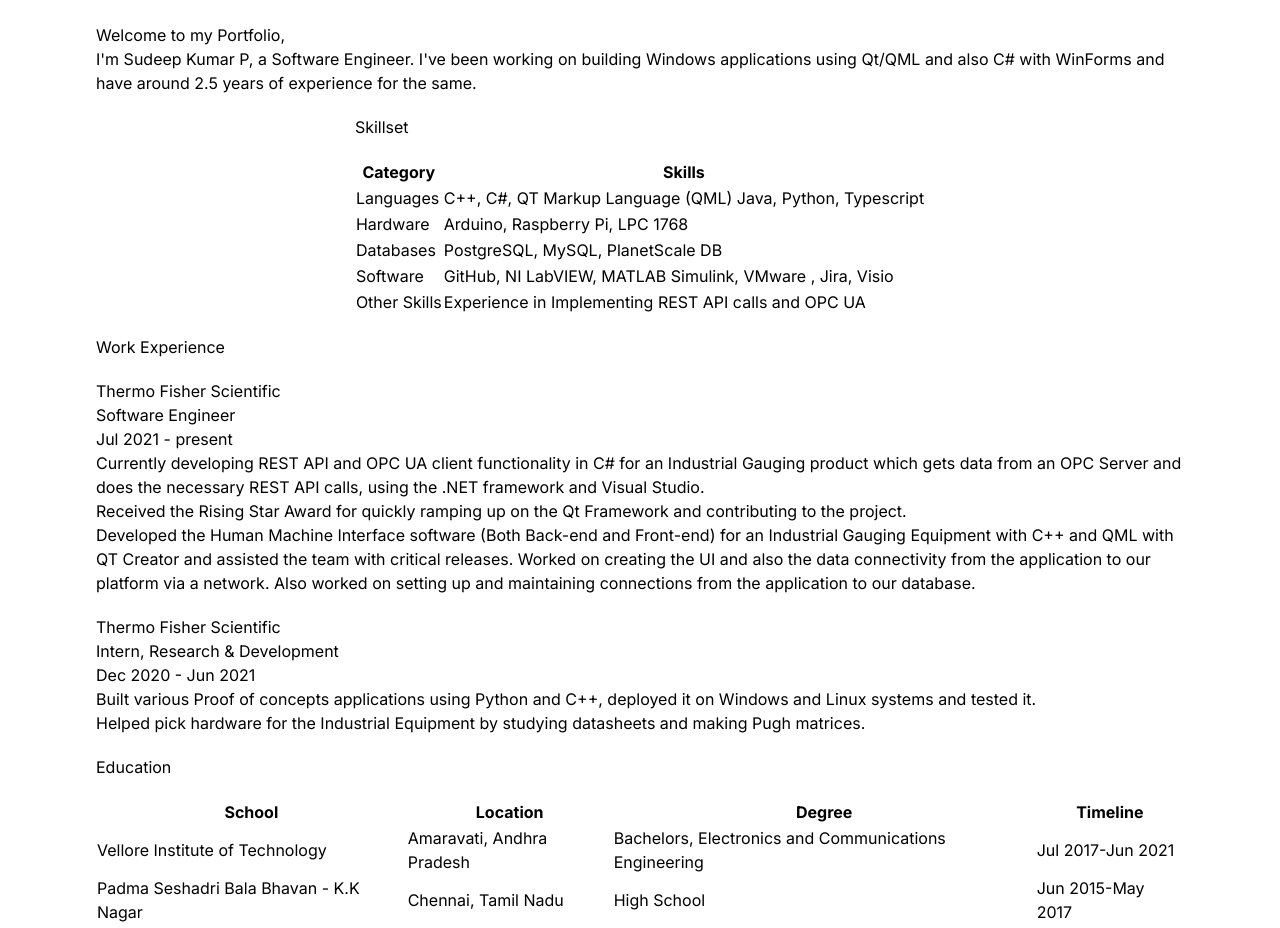
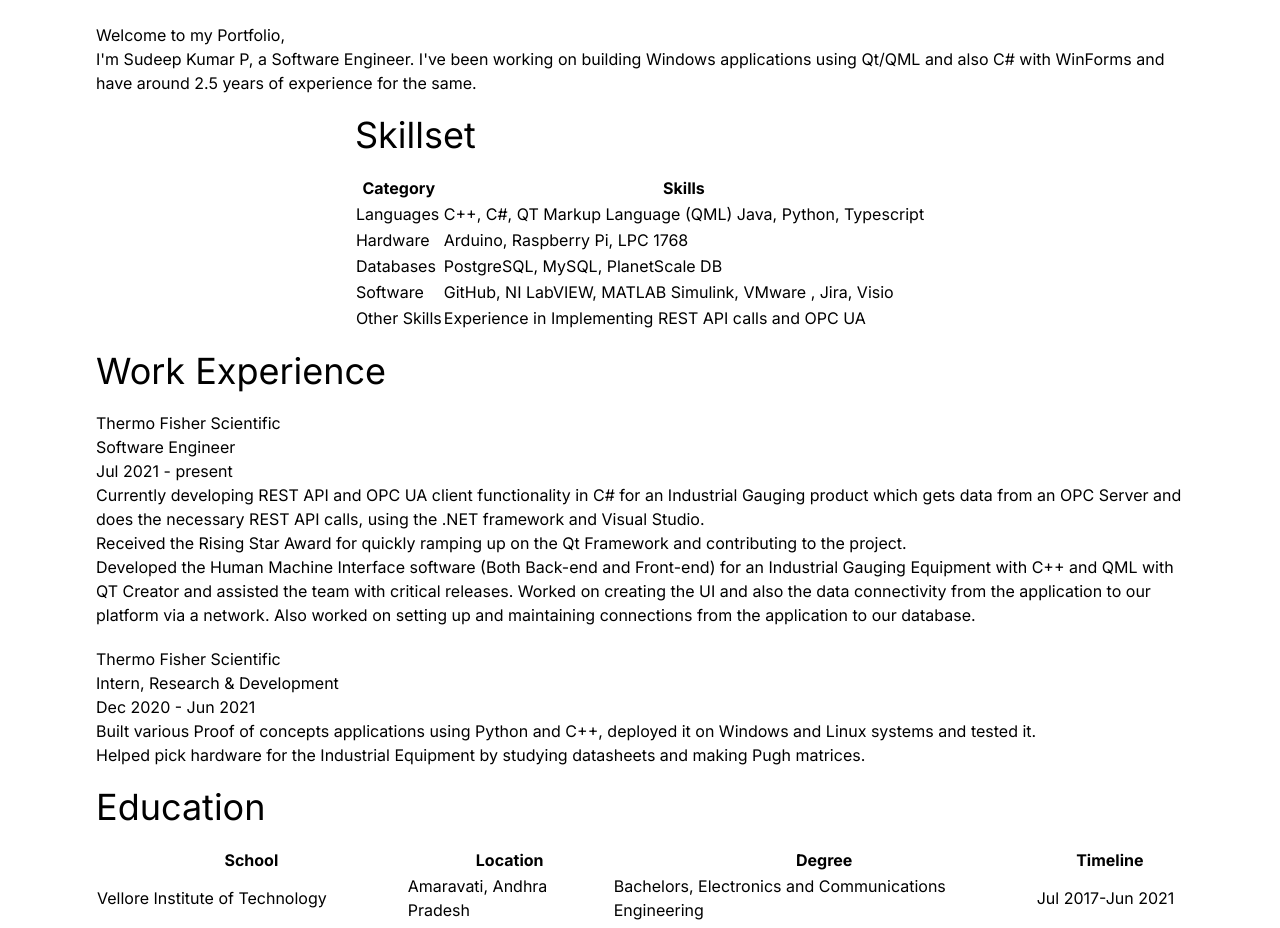
Before and after one commit to Sudeep99/portfolio, a Next.js app: page / in a window 1280 px wide. Shown: the part 185-1113 px from the top of the page. Built offline with nearby package versions, Linux system fonts and the light colour scheme.

Commit message:
Increasing sizes of some subheadings

```diff
--- a/app/page.tsx
+++ b/app/page.tsx
@@ -42,7 +42,7 @@
       </div>
 
       <div className="skillset mt-5">
-        <h2>Skillset</h2>
+        <h2 className="text-4xl">Skillset</h2>
         <table className="skills-table mt-5">
           <thead>
             <tr>
@@ -77,8 +77,8 @@
         </table>
       </div>
 
-      <div className="work-ex">
-        <h2 className="mt-5">Work Experience</h2>
+      <div className="work-ex mt-5">
+        <h2 className="text-4xl">Work Experience</h2>
 
         <h4 className="mt-5">Thermo Fisher Scientific</h4>
         <p>Software Engineer</p>
@@ -119,8 +119,8 @@
         </ul>
       </div>
 
-      <div className="education">
-        <h2 className="mt-5">Education</h2>
+      <div className="education mt-5">
+        <h2 className="text-4xl">Education</h2>
         <table className="education-table mt-5">
           <thead>
             <tr>
```
